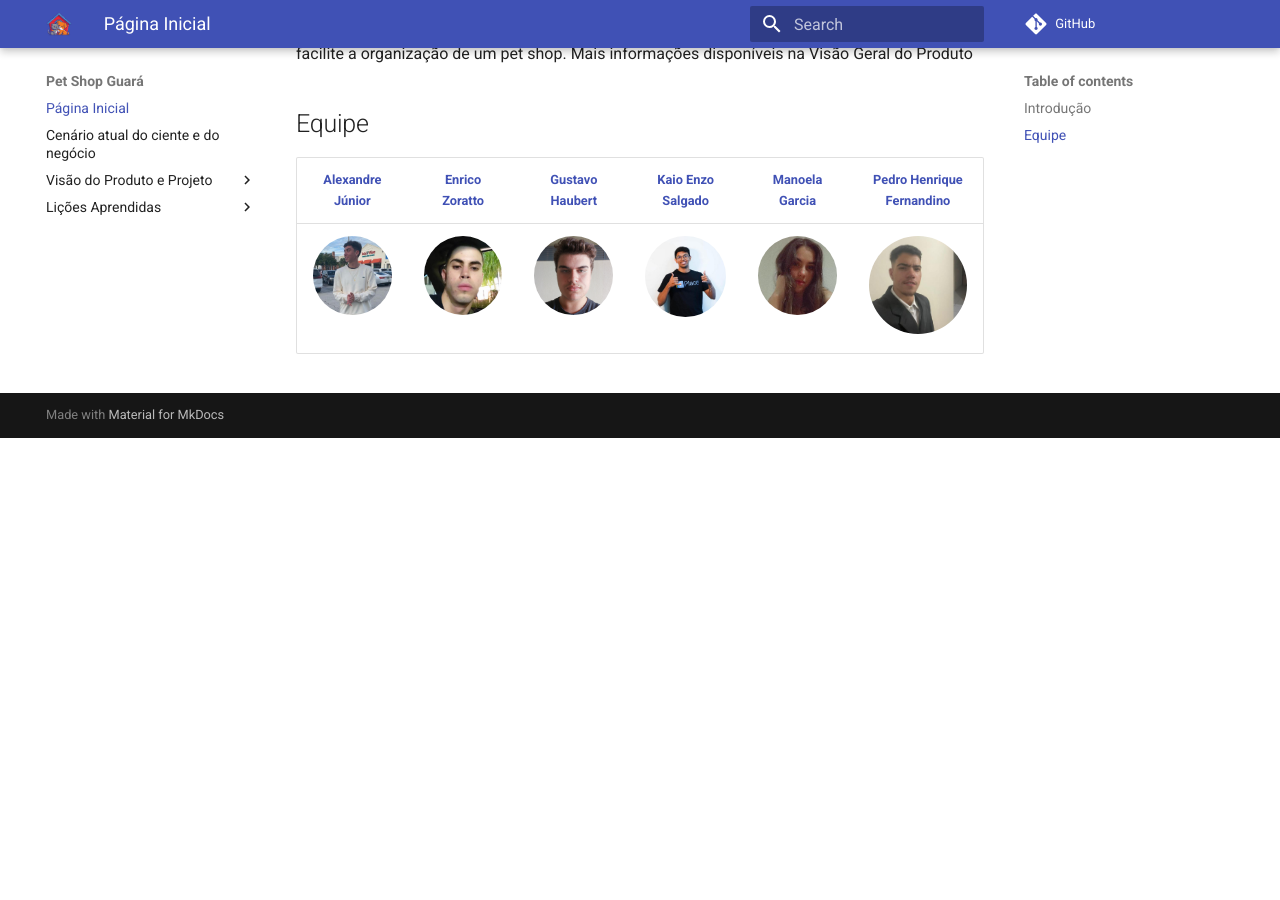
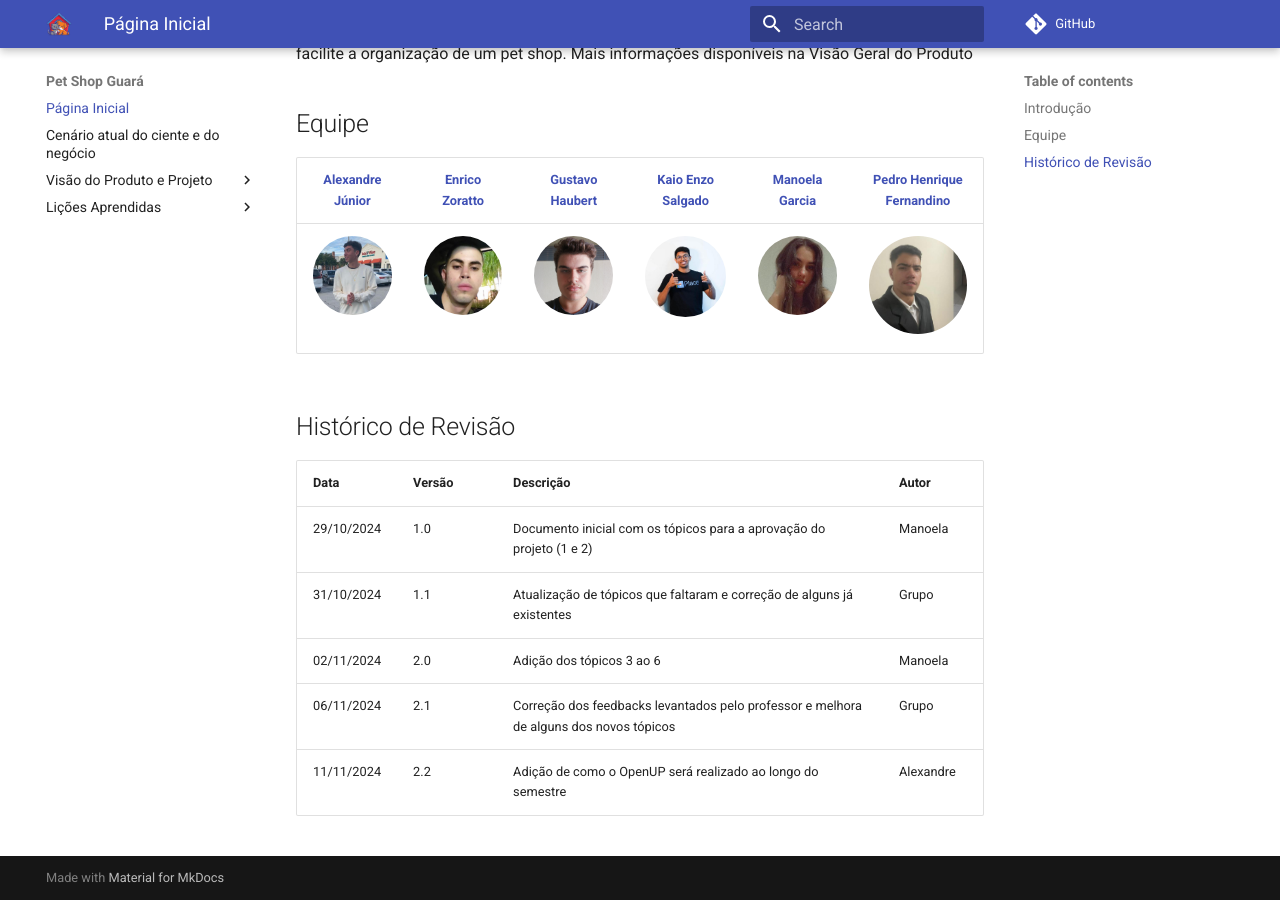
Before and after one commit to mdsreq-fga-unb/2024.2-T03-PetShopGuara, an MkDocs documentation site: the page built from docs/index.md, in a window 1280 px wide and 900 px high, scrolled down 756 px. Built offline with MkDocs 1.6.1 and Material for MkDocs 9.7.7, drawn with Linux system fonts in a browser that asks for light colours; comment, search, counter and statistics services are not loaded; before the commit the page ends 1194 px from its top, so only the background shows below that.

Commit message:
adding version history

```diff
--- a/docs/index.md
+++ b/docs/index.md
@@ -13,3 +13,14 @@
  | [Alexandre  Júnior](https://github.com/AlexandreLJr) | [Enrico  Zoratto](https://github.com/sidts) | [Gustavo  Haubert](https://github.com/GustavoHaubert) | [Kaio Enzo Salgado](https://github.com/kaioenzo) | [Manoela Garcia ](https://github.com/manu-sgc) | [Pedro Henrique Fernandino](https://github.com/PedroHenrique061) |
 | :---: | :---: | :---: | :---: | :---: | :---: |
 | [<img style="border-radius: 50%;" width="100px" src="assets/imgs/alexandre.jpg">](https://github.com/AlexandreLJr) | [<img style="border-radius: 50%;" width="100px" src="assets/imgs/enrico.jpg">](https://github.com/sidts) | [<img style="border-radius: 50%;" width="100px" src="assets/imgs/gustavo.png">](https://github.com/GustavoHaubert) | [<img style="border-radius: 50%;" width="100px" src="assets/imgs/kaio.jpg">](https://github.com/kaioenzo) | [<img style="border-radius: 50%;" width="100px" src="assets/imgs/manu.jpg">](https://github.com/manu-sgc) | [<img style="border-radius: 50%;" width="100px" src="assets/imgs/pedro.jpg">](https://github.com/PedroHenrique061) |
+
+
+## Histórico de Revisão
+
+| Data       | Versão | Descrição                                             | Autor      |
+|------------|--------|-------------------------------------------------------|------------|
+| 29/10/2024 | 1.0    | Documento inicial com os tópicos para a aprovação do projeto (1 e 2) | Manoela    |
+| 31/10/2024 | 1.1    | Atualização de tópicos que faltaram e correção de alguns já existentes |   Grupo       |
+| 02/11/2024 | 2.0    | Adição dos tópicos 3 ao 6                             | Manoela    |
+| 06/11/2024 | 2.1    | Correção dos feedbacks levantados pelo professor e melhora de alguns dos novos tópicos |    Grupo      |
+| 11/11/2024 | 2.2    | Adição de como o OpenUP será realizado ao longo do semestre | Alexandre |
```
Also changed, not shown: docs/VisãoProduto/Cronograma.md (+1 -1 lines).
